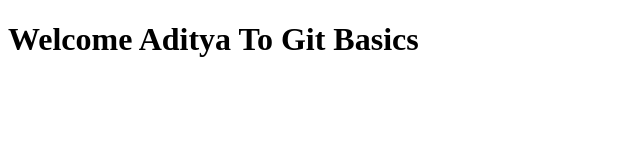
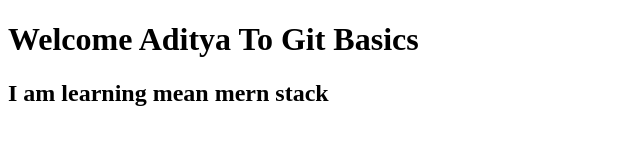
Before and after one commit to SamAditya09/gitbasics, a plain HTML site: page index.html in a window 1280 px wide. Shown: the whole page, without its empty margins (0-640 px from the left). Drawn offline with Linux system fonts and the light colour scheme.

Commit message:
updated h2 in index.html

```diff
--- a/index.html
+++ b/index.html
@@ -7,5 +7,6 @@
 </head>
 <body>
     <h1>Welcome Aditya To Git Basics</h1>
+    <h2>I am learning mean mern stack</h2>
 </body>
 </html>
```
Also changed, not shown: hi3.txt (added).
